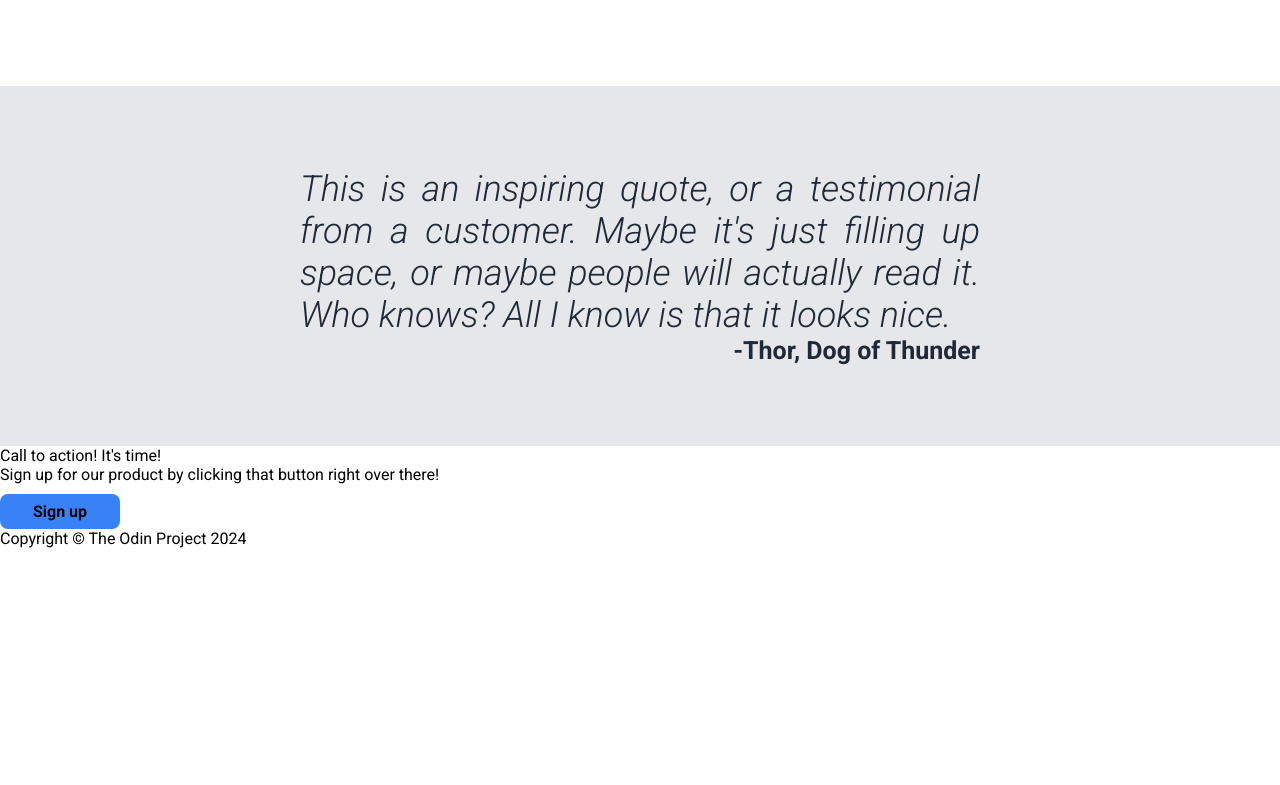
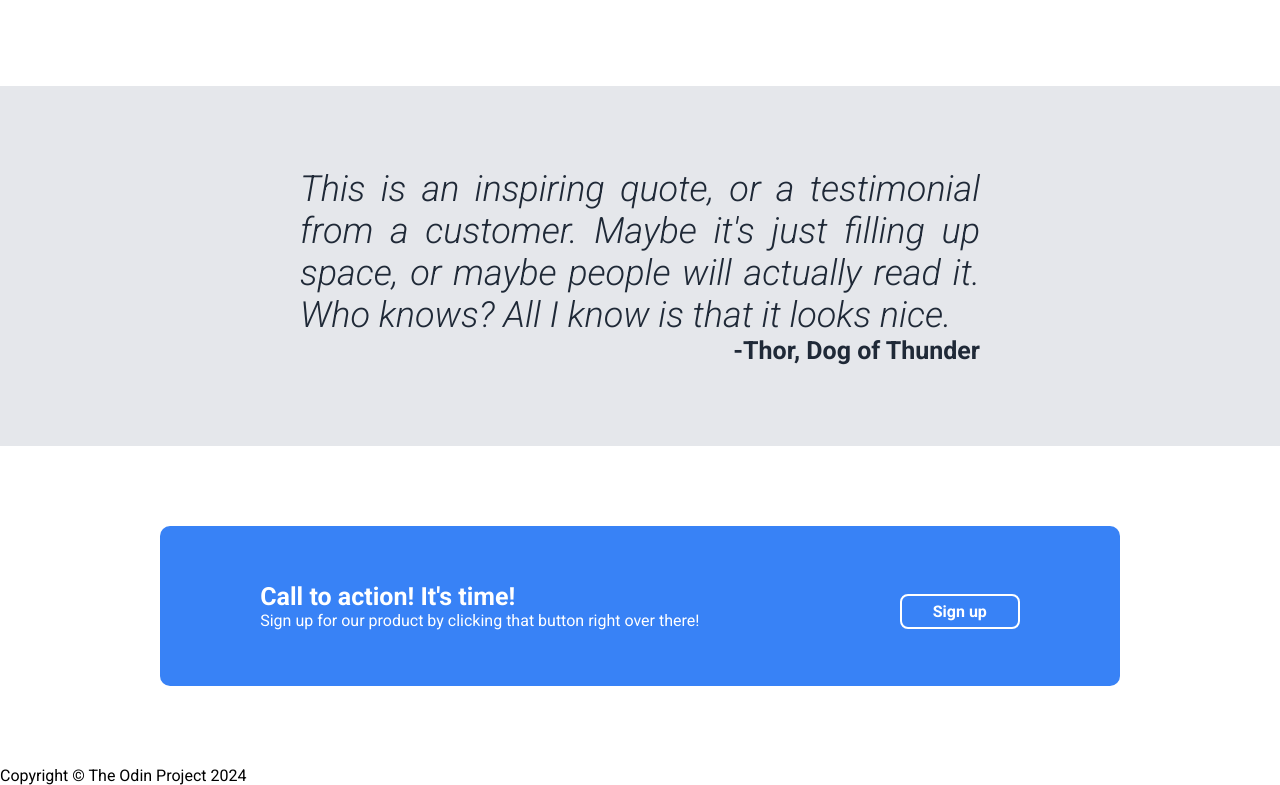
Before and after one commit to gitstorm1/odin-landing-page, a plain HTML site: page index.html in a window 1280 px wide. Shown: the part 734-1519 px from the top of the page. Before the commit the page ends 1282 px from the top, so only its background shows below. Drawn offline with Linux system fonts and the light colour scheme.

Commit message:
feat: Style the fourth section (call to action)

```diff
--- a/index.html
+++ b/index.html
@@ -65,11 +65,13 @@
     </div>
 
     <div class="fourth">
-        <div class="text">
-            <p>Call to action! It's time!</p>
-            <p>Sign up for our product by clicking that button right over there!</p>
+        <div class="box">
+            <div class="text">
+                <p class="call">Call to action! It's time!</p>
+                <p>Sign up for our product by clicking that button right over there!</p>
+            </div>
+            <button>Sign up</button>
         </div>
-        <button>Sign up</button>
     </div>
 
     <p class="footer">Copyright © The Odin Project 2024</p>
--- a/style.css
+++ b/style.css
@@ -35,7 +35,7 @@ button {
     background-color: #3882F6;
 
     font-family: inherit;
-    font-weight: bold;
+    font-weight: 700;
     font-size: 16px;
 
     border: none;
@@ -145,3 +145,39 @@ button {
 
     margin-left: auto;
 }
+
+
+
+.fourth {
+    min-height: 320px;
+    color: white;
+
+    display: flex;
+    justify-content: center;
+    align-items: center;
+}
+
+.fourth > .box {
+    min-width: 75%;
+    min-height: 160px;
+
+    background-color: #3882F6;
+    border-radius: 10px;
+
+    display: flex;
+    justify-content: space-around;
+    align-items: center;
+}
+
+.fourth > .box > .text > p {
+    font-size: 16px;
+}
+
+.fourth > .box > .text > .call {
+    font-size: 25px;
+    font-weight: bold;
+}
+
+.fourth > .box > button {
+    border: 2px solid white;
+}
```
